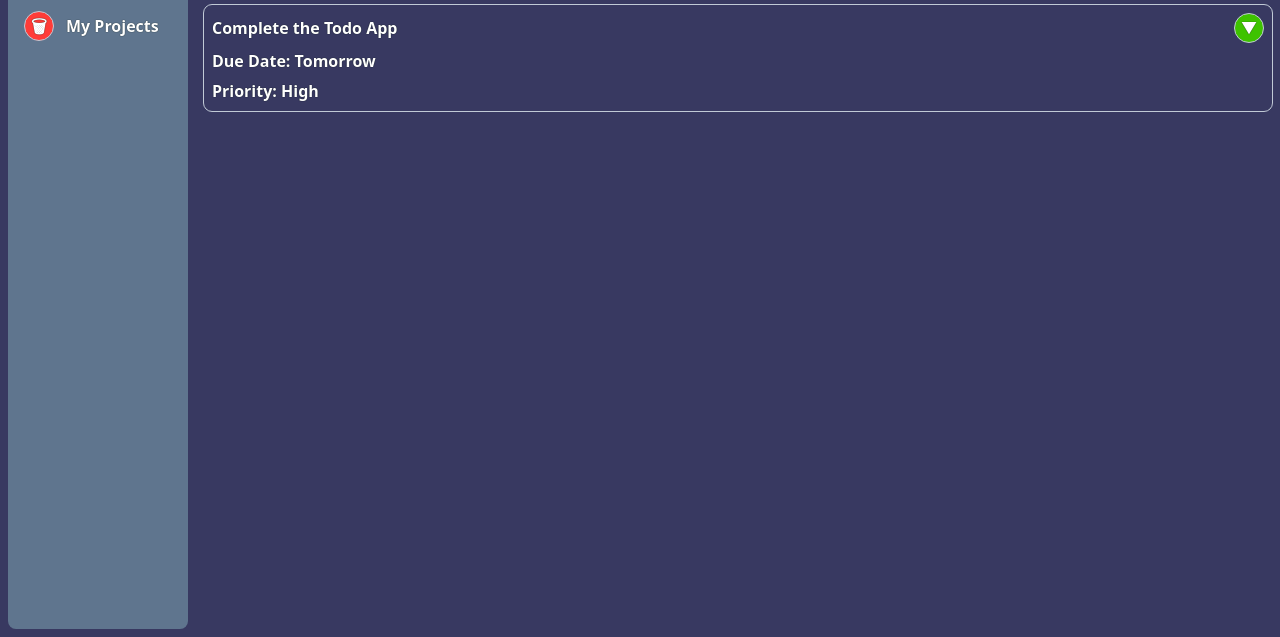
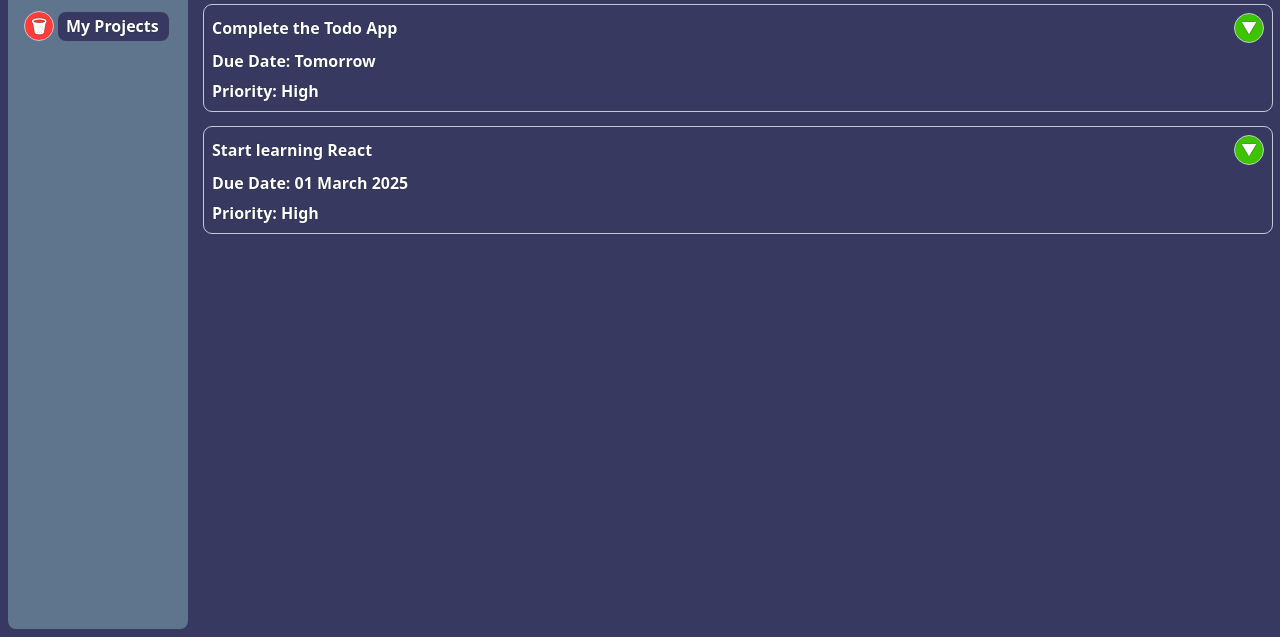
Before and after one commit to A6ih/todo-list, a website built with webpack: page src/template.html in a window 1280 px wide. Both pictures are taken after a click on the element "My Projects". Shown: the part 163-800 px from the top of the page. Built offline with nearby package versions, Linux system fonts and the light colour scheme.

Commit message:
Add background style effects when switching functions

```diff
--- a/src/dom.js
+++ b/src/dom.js
@@ -111,7 +111,11 @@ export function eventListeners(addProjectFn, deleteProjectFn, addTaskFn, deleteT
     }
 
     function switchProject(event) {
+        Array.from(document.querySelectorAll(".project-title")).
+            forEach(item => item.style.backgroundColor = "transparent");
+
         const index = +event.target.dataset.projectTitle;
+        event.target.style.backgroundColor = "var(--background-color)";
         renderTasks(arr[index], updateTaskElements);
     }
 
@@ -192,6 +196,7 @@ function renderTasks(obj, fn) {
         return;
     }
 
+    document.querySelector(`[data-project-title="${obj.id}"]`).style.backgroundColor = "var(--background-color)";
     projectHeader.textContent = obj.title;
     projectDecription.textContent = obj.description;
 
--- a/src/index.js
+++ b/src/index.js
@@ -1,6 +1,7 @@
 import "./styles.css";
 import { eventListeners } from "./dom";
 import saveToLocalStorage, { getFromLocalStorage } from "./localStorage";
+import { format } from "date-fns";
 
 const app = getFromLocalStorage();
 
@@ -8,7 +9,7 @@ class Task {
     constructor(title, description, dueDate, priority, note) {
         this.title = title;
         this.description = description || "No Description";
-        this.dueDate = dueDate;
+        this.dueDate = dueDate || format(new Date(), "yyyy-LL-dd");
         this.priority = priority;
         this.note = note || "No note";
     }
--- a/src/localStorage.js
+++ b/src/localStorage.js
@@ -4,7 +4,7 @@ export default function saveToLocalStorage(array) {
 
 export function getFromLocalStorage() {
     if(localStorage.length === 0) {
-        saveToLocalStorage([{"title":"My Projects","description":"The default project.","tasks":[{"title":"Complete the Todo App","description":"Complete the Todo App from the odin project","dueDate":"2025-02-10","priority":"High","note":"Learn from your mistakes","id":0,"projectId":0}],"id":0}]);
+        saveToLocalStorage([{"title":"My Projects","description":"The default project.","tasks":[{"title":"Complete the Todo App","description":"Complete the Todo App from the odin project","dueDate":"2025-02-10","priority":"High","note":"Learn from your mistakes","id":0,"projectId":0},{"title":"Start learning React","description":"Start learning react after completing the Javascript section","dueDate":"2025-03-01","priority":"High","note":"Do not Rush","id":1,"projectId":0}],"id":0}]);
     }
     return JSON.parse(localStorage.getItem("localApp"));
 }
--- a/src/styles.css
+++ b/src/styles.css
@@ -273,7 +273,7 @@ main {
 }
 
 .task-btn-container {
-  gap: 1rem;
+  justify-content: space-between;
 }
 
 .task-title-div {
```
